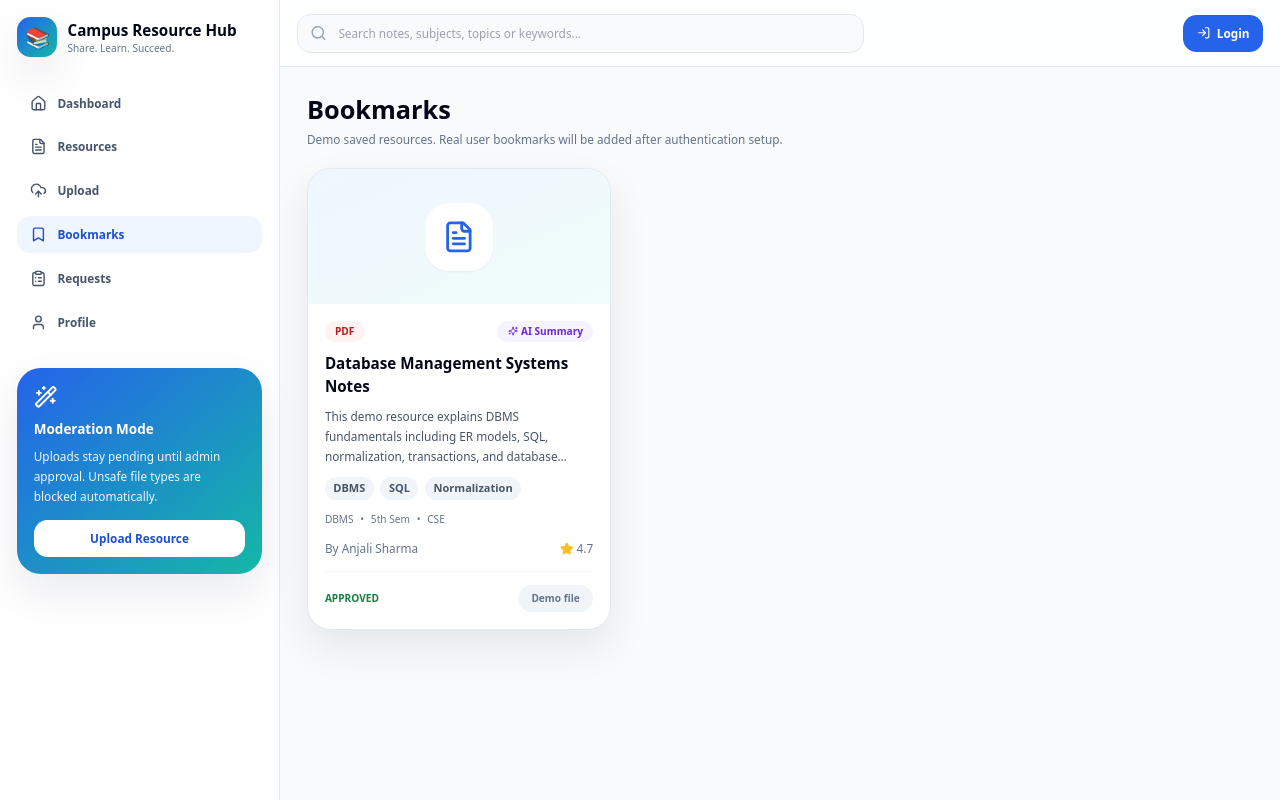
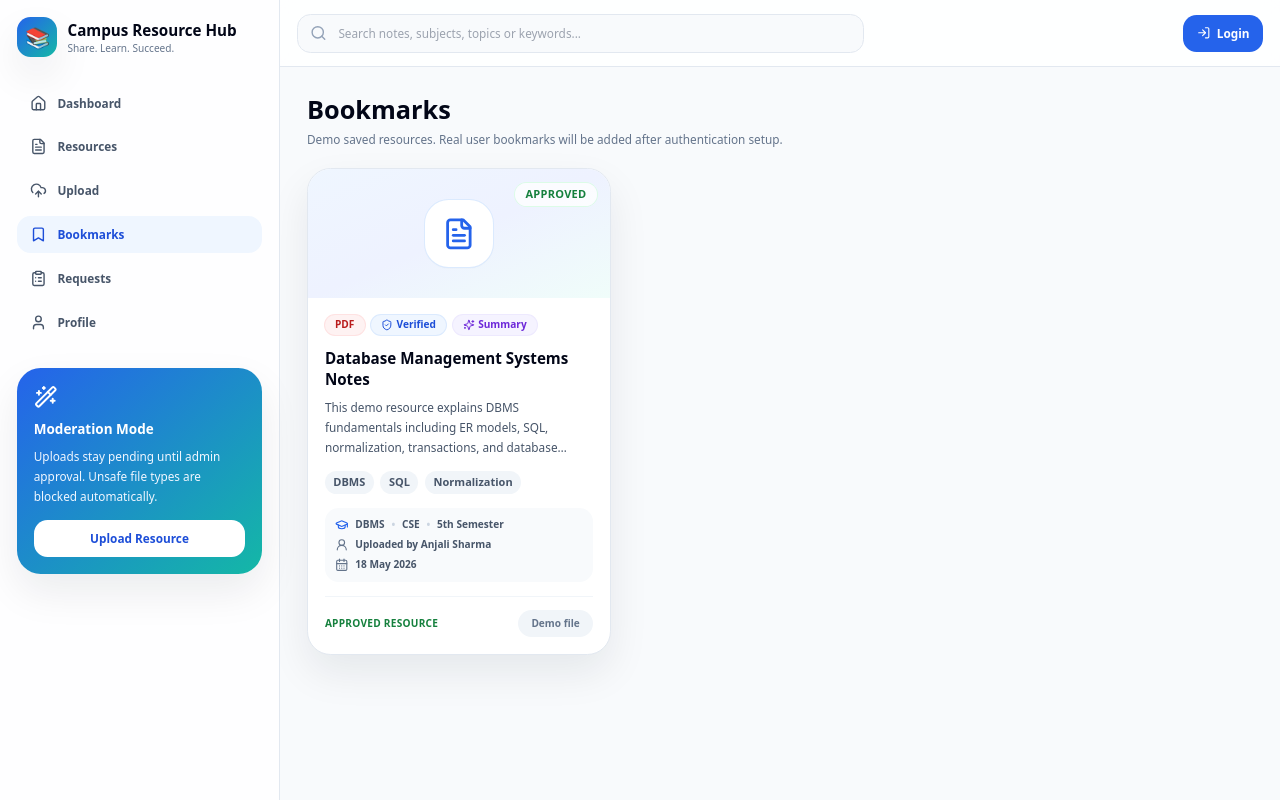
Before and after one commit to amanchoudhary92/secure-campus-resource-hub, a Next.js app: page /bookmarks in a window 1280 px wide. Built offline with nearby package versions, Linux system fonts and the light colour scheme; no server answers.

Commit message:
Polish resources page and resource cards

```diff
--- a/src/app/resources/page.tsx
+++ b/src/app/resources/page.tsx
@@ -1,27 +1,96 @@
+import { BookOpenCheck, FileText, ShieldCheck, UploadCloud } from "lucide-react";
 import { AppShell } from "@/components/layout/AppShell";
 import { ResourceBrowser } from "@/components/resources/ResourceBrowser";
 import { listResources } from "@/lib/db/supabase-admin";
 
+export const dynamic = "force-dynamic";
+export const revalidate = 0;
+
 type ResourcesPageProps = {
   searchParams?: Promise<{ q?: string }>;
 };
+
+function countUniqueSubjects(resources: Awaited<ReturnType<typeof listResources>>) {
+  return new Set(
+    resources
+      .map((resource) => resource.subject)
+      .filter(Boolean)
+  ).size;
+}
+
+function countPdfResources(resources: Awaited<ReturnType<typeof listResources>>) {
+  return resources.filter((resource) =>
+    String(resource.file_type || "").toLowerCase().includes("pdf")
+  ).length;
+}
 
 export default async function ResourcesPage({ searchParams }: ResourcesPageProps) {
   const resources = await listResources();
   const resolvedSearchParams = searchParams ? await searchParams : {};
   const initialQuery = typeof resolvedSearchParams?.q === "string" ? resolvedSearchParams.q : "";
 
+  const totalResources = resources.length;
+  const totalSubjects = countUniqueSubjects(resources);
+  const pdfResources = countPdfResources(resources);
+
   return (
     <AppShell>
       <section className="space-y-6">
-        <div className="flex flex-col gap-4 md:flex-row md:items-end md:justify-between">
-          <div>
-            <h1 className="text-3xl font-black text-slate-950">Academic Resources</h1>
-            <p className="mt-2 text-sm text-slate-500">Approved notes, PYQs, lab files, and academic documents.</p>
+        <div className="overflow-hidden rounded-[2rem] border border-slate-200 bg-gradient-to-br from-blue-600 via-indigo-600 to-slate-950 p-6 text-white shadow-soft md:p-8">
+          <div className="grid gap-6 lg:grid-cols-[1.5fr_1fr] lg:items-end">
+            <div>
+              <div className="inline-flex items-center gap-2 rounded-full bg-white/15 px-4 py-2 text-xs font-black uppercase tracking-[0.2em] text-blue-50 ring-1 ring-white/20">
+                <ShieldCheck className="h-4 w-4" />
+                Admin-approved resources only
+              </div>
+
+              <h1 className="mt-5 max-w-3xl text-3xl font-black leading-tight md:text-4xl">
+                Discover verified academic resources for your semester.
+              </h1>
+
+              <p className="mt-3 max-w-2xl text-sm font-medium leading-6 text-blue-50/90 md:text-base">
+                Browse approved notes, PYQs, lab files, and academic documents.
+                Every public resource goes through server-side validation and admin review before visibility.
+              </p>
+
+              <div className="mt-6 flex flex-wrap gap-3">
+                <a
+                  href="/upload"
+                  className="inline-flex items-center justify-center gap-2 rounded-2xl bg-white px-5 py-3 text-sm font-black text-blue-700 shadow-sm transition hover:bg-blue-50"
+                >
+                  <UploadCloud className="h-5 w-5" />
+                  Upload New Resource
+                </a>
+
+                <a
+                  href="/requests"
+                  className="inline-flex items-center justify-center rounded-2xl border border-white/25 bg-white/10 px-5 py-3 text-sm font-black text-white transition hover:bg-white/15"
+                >
+                  Request Missing Resource
+                </a>
+              </div>
+            </div>
+
+            <div className="grid grid-cols-3 gap-3">
+              <div className="rounded-3xl bg-white/12 p-4 ring-1 ring-white/15 backdrop-blur">
+                <BookOpenCheck className="mb-3 h-5 w-5 text-blue-100" />
+                <p className="text-2xl font-black">{totalResources}</p>
+                <p className="mt-1 text-xs font-bold text-blue-50/80">Approved</p>
+              </div>
+
+              <div className="rounded-3xl bg-white/12 p-4 ring-1 ring-white/15 backdrop-blur">
+                <FileText className="mb-3 h-5 w-5 text-blue-100" />
+                <p className="text-2xl font-black">{totalSubjects}</p>
+                <p className="mt-1 text-xs font-bold text-blue-50/80">Subjects</p>
+              </div>
+
+              <div className="rounded-3xl bg-white/12 p-4 ring-1 ring-white/15 backdrop-blur">
+                <FileText className="mb-3 h-5 w-5 text-blue-100" />
+                <p className="text-2xl font-black">{pdfResources}</p>
+                <p className="mt-1 text-xs font-bold text-blue-50/80">PDFs</p>
+              </div>
+            </div>
           </div>
-          <a href="/upload" className="inline-flex items-center justify-center rounded-2xl bg-blue-600 px-5 py-3 text-sm font-black text-white">
-            Upload New Resource
-          </a>
         </div>
 
         <ResourceBrowser resources={resources} initialQuery={initialQuery} />
--- a/src/components/resources/ResourceBrowser.tsx
+++ b/src/components/resources/ResourceBrowser.tsx
@@ -1,6 +1,7 @@
 "use client";
 
 import { useMemo, useState } from "react";
+import { Filter, RotateCcw, Search, SlidersHorizontal } from "lucide-react";
 import type { ResourceRow } from "@/lib/db/supabase-admin";
 import { ResourceCard } from "@/components/resources/ResourceCard";
 
@@ -29,12 +30,55 @@ function searchableText(resource: ResourceRow) {
   ].join(" "));
 }
 
-export function ResourceBrowser({ resources, initialQuery = "" }: { resources: ResourceRow[]; initialQuery?: string }) {
+function SelectFilter({
+  label,
+  value,
+  options,
+  onChange,
+}: {
+  label: string;
+  value: string;
+  options: string[];
+  onChange: (value: string) => void;
+}) {
+  return (
+    <label className="block">
+      <span className="mb-2 block text-xs font-black uppercase tracking-wide text-slate-500">
+        {label}
+      </span>
+      <select
+        value={value}
+        onChange={(event) => onChange(event.target.value)}
+        className="w-full rounded-2xl border border-slate-200 bg-white px-4 py-3 text-sm font-bold text-slate-700 outline-none ring-blue-100 transition focus:border-blue-500 focus:ring-4"
+      >
+        {options.map((item) => (
+          <option key={item}>{item}</option>
+        ))}
+      </select>
+    </label>
+  );
+}
+
+export function ResourceBrowser({
+  resources,
+  initialQuery = "",
+}: {
+  resources: ResourceRow[];
+  initialQuery?: string;
+}) {
   const [query, setQuery] = useState(initialQuery);
   const [branch, setBranch] = useState("All Branches");
   const [semester, setSemester] = useState("All Semesters");
   const [type, setType] = useState("All Types");
   const [sort, setSort] = useState("Most Relevant");
+
+  const activeFilterCount = [
+    query,
+    branch !== "All Branches" ? branch : "",
+    semester !== "All Semesters" ? semester : "",
+    type !== "All Types" ? type : "",
+    sort !== "Most Relevant" ? sort : "",
+  ].filter(Boolean).length;
 
   const filteredResources = useMemo(() => {
     const q = normalize(query);
@@ -76,41 +120,67 @@ export function ResourceBrowser({ resources, initialQuery = "" }: { resources: R
   }
 
   return (
-    <div className="space-y-5">
-      <div className="grid gap-3 md:grid-cols-2 xl:grid-cols-5">
-        <input
-          value={query}
-          onChange={(event) => setQuery(event.target.value)}
-          className="rounded-2xl border border-slate-200 px-4 py-3 outline-none ring-blue-100 focus:border-blue-500 focus:ring-4 md:col-span-2 xl:col-span-1"
-          placeholder="Search title, subject, tags, summary..."
-        />
+    <div className="space-y-6">
+      <div className="rounded-[1.75rem] border border-slate-200 bg-white p-4 shadow-soft md:p-5">
+        <div className="mb-4 flex flex-col gap-3 md:flex-row md:items-center md:justify-between">
+          <div>
+            <div className="inline-flex items-center gap-2 rounded-full bg-blue-50 px-3 py-1 text-xs font-black uppercase tracking-wide text-blue-700">
+              <SlidersHorizontal className="h-3.5 w-3.5" />
+              Smart filters
+            </div>
+            <h2 className="mt-3 text-xl font-black text-slate-950">
+              Find the right resource faster
+            </h2>
+            <p className="mt-1 text-sm text-slate-500">
+              Search by title, subject, tags, summary, semester, branch, or file name.
+            </p>
+          </div>
 
-        <select value={branch} onChange={(event) => setBranch(event.target.value)} className="rounded-2xl border border-slate-200 px-4 py-3 outline-none ring-blue-100 focus:border-blue-500 focus:ring-4">
-          {branches.map((item) => <option key={item}>{item}</option>)}
-        </select>
+          {activeFilterCount > 0 && (
+            <button
+              onClick={clearFilters}
+              className="inline-flex items-center justify-center gap-2 rounded-2xl bg-slate-100 px-4 py-3 text-xs font-black text-slate-700 transition hover:bg-slate-200"
+            >
+              <RotateCcw className="h-4 w-4" />
+              Clear filters
+            </button>
+          )}
+        </div>
 
-        <select value={semester} onChange={(event) => setSemester(event.target.value)} className="rounded-2xl border border-slate-200 px-4 py-3 outline-none ring-blue-100 focus:border-blue-500 focus:ring-4">
-          {semesters.map((item) => <option key={item}>{item}</option>)}
-        </select>
+        <div className="grid gap-3 lg:grid-cols-[1.4fr_1fr_1fr_1fr_1fr]">
+          <label className="block">
+            <span className="mb-2 block text-xs font-black uppercase tracking-wide text-slate-500">
+              Search
+            </span>
+            <div className="relative">
+              <Search className="pointer-events-none absolute left-4 top-1/2 h-4 w-4 -translate-y-1/2 text-slate-400" />
+              <input
+                value={query}
+                onChange={(event) => setQuery(event.target.value)}
+                className="w-full rounded-2xl border border-slate-200 bg-white py-3 pl-11 pr-4 text-sm font-bold text-slate-700 outline-none ring-blue-100 transition placeholder:text-slate-400 focus:border-blue-500 focus:ring-4"
+                placeholder="Search notes, PYQs, DBMS, CN..."
+              />
+            </div>
+          </label>
 
-        <select value={type} onChange={(event) => setType(event.target.value)} className="rounded-2xl border border-slate-200 px-4 py-3 outline-none ring-blue-100 focus:border-blue-500 focus:ring-4">
-          {resourceTypes.map((item) => <option key={item}>{item}</option>)}
-        </select>
-
-        <select value={sort} onChange={(event) => setSort(event.target.value)} className="rounded-2xl border border-slate-200 px-4 py-3 outline-none ring-blue-100 focus:border-blue-500 focus:ring-4">
-          {sortOptions.map((item) => <option key={item}>{item}</option>)}
-        </select>
+          <SelectFilter label="Branch" value={branch} options={branches} onChange={setBranch} />
+          <SelectFilter label="Semester" value={semester} options={semesters} onChange={setSemester} />
+          <SelectFilter label="Type" value={type} options={resourceTypes} onChange={setType} />
+          <SelectFilter label="Sort" value={sort} options={sortOptions} onChange={setSort} />
+        </div>
       </div>
 
-      <div className="flex flex-wrap items-center justify-between gap-3 text-sm text-slate-500">
+      <div className="flex flex-wrap items-center justify-between gap-3 rounded-3xl border border-slate-200 bg-white px-5 py-4 text-sm text-slate-500 shadow-soft">
         <p>
-          Showing <b className="text-slate-900">{filteredResources.length}</b> of <b className="text-slate-900">{resources.length}</b> approved resources
+          Showing{" "}
+          <b className="text-slate-950">{filteredResources.length}</b> of{" "}
+          <b className="text-slate-950">{resources.length}</b> approved resources
         </p>
-        {(query || branch !== "All Branches" || semester !== "All Semesters" || type !== "All Types" || sort !== "Most Relevant") && (
-          <button onClick={clearFilters} className="rounded-2xl bg-slate-100 px-4 py-2 text-xs font-black text-slate-700 hover:bg-slate-200">
-            Clear filters
-          </button>
-        )}
+
+        <div className="inline-flex items-center gap-2 rounded-full bg-slate-50 px-3 py-2 text-xs font-black text-slate-600">
+          <Filter className="h-4 w-4 text-blue-600" />
+          {activeFilterCount} active filter{activeFilterCount === 1 ? "" : "s"}
+        </div>
       </div>
 
       {filteredResources.length ? (
@@ -120,9 +190,28 @@ export function ResourceBrowser({ resources, initialQuery = "" }: { resources: R
           ))}
         </div>
       ) : (
-        <div className="rounded-3xl border border-dashed border-slate-300 bg-white p-10 text-center shadow-soft">
-          <h3 className="text-xl font-black text-slate-950">No resources found</h3>
-          <p className="mt-2 text-sm text-slate-500">Try a different keyword, branch, semester, or resource type.</p>
+        <div className="rounded-[1.75rem] border border-dashed border-slate-300 bg-white p-10 text-center shadow-soft">
+          <div className="mx-auto grid h-14 w-14 place-items-center rounded-2xl bg-slate-100 text-slate-500">
+            <Search className="h-6 w-6" />
+          </div>
+          <h3 className="mt-4 text-xl font-black text-slate-950">No resources found</h3>
+          <p className="mx-auto mt-2 max-w-md text-sm leading-6 text-slate-500">
+            Try a different keyword, branch, semester, or resource type. You can also request missing material from the Requests page.
+          </p>
+          <div className="mt-5 flex justify-center gap-3">
+            <button
+              onClick={clearFilters}
+              className="rounded-2xl bg-slate-100 px-4 py-2 text-xs font-black text-slate-700 hover:bg-slate-200"
+            >
+              Reset filters
+            </button>
+            <a
+              href="/requests"
+              className="rounded-2xl bg-blue-600 px-4 py-2 text-xs font-black text-white hover:bg-blue-700"
+            >
+              Request resource
+            </a>
+          </div>
         </div>
       )}
     </div>
--- a/src/components/resources/ResourceCard.tsx
+++ b/src/components/resources/ResourceCard.tsx
@@ -1,69 +1,119 @@
-import { FileText, Sparkles, Star } from "lucide-react";
+import { CalendarDays, FileText, GraduationCap, ShieldCheck, Sparkles, UserRound } from "lucide-react";
 import type { ResourceRow } from "@/lib/db/supabase-admin";
 import { DownloadButton } from "@/components/resources/DownloadButton";
 
 const fileColors: Record<string, string> = {
-  pdf: "bg-red-50 text-red-700",
-  docx: "bg-blue-50 text-blue-700",
-  pptx: "bg-orange-50 text-orange-700",
-  txt: "bg-slate-100 text-slate-700",
+  pdf: "bg-red-50 text-red-700 ring-red-100",
+  docx: "bg-blue-50 text-blue-700 ring-blue-100",
+  pptx: "bg-orange-50 text-orange-700 ring-orange-100",
+  txt: "bg-slate-100 text-slate-700 ring-slate-200",
 };
 
+function formatDate(value?: string | null) {
+  if (!value) return "Recently added";
+
+  try {
+    return new Intl.DateTimeFormat("en-IN", {
+      day: "2-digit",
+      month: "short",
+      year: "numeric",
+    }).format(new Date(value));
+  } catch {
+    return "Recently added";
+  }
+}
+
+function getFileTypeLabel(type?: string | null) {
+  const normalized = String(type || "file").toLowerCase();
+  return normalized.replace(".", "").toUpperCase();
+}
+
 export function ResourceCard({ resource }: { resource: ResourceRow }) {
-  const type = resource.file_type.toLowerCase();
+  const type = String(resource.file_type || "txt").toLowerCase();
   const summary = resource.summary || resource.description;
   const keywords = resource.keywords?.length ? resource.keywords : resource.tags;
 
   return (
-    <article className="overflow-hidden rounded-3xl border border-slate-200 bg-white shadow-soft">
-      <div className="grid h-40 place-items-center bg-gradient-to-br from-blue-50 to-teal-50">
-        <div className="grid h-20 w-20 place-items-center rounded-3xl bg-white text-blue-600 shadow-sm">
-          <FileText className="h-10 w-10" />
+    <article className="group overflow-hidden rounded-3xl border border-slate-200 bg-white shadow-soft transition hover:-translate-y-1 hover:border-blue-200 hover:shadow-lg">
+      <div className="relative overflow-hidden bg-gradient-to-br from-blue-50 via-indigo-50 to-teal-50 p-5">
+        <div className="absolute right-4 top-4 rounded-full bg-white/80 px-3 py-1 text-[11px] font-black uppercase tracking-wide text-green-700 ring-1 ring-green-100">
+          {resource.status}
+        </div>
+
+        <div className="grid h-28 place-items-center">
+          <div className="grid h-20 w-20 place-items-center rounded-3xl bg-white text-blue-600 shadow-sm ring-1 ring-blue-100 transition group-hover:scale-105">
+            <FileText className="h-10 w-10" />
+          </div>
         </div>
       </div>
 
-      <div className="p-5">
-        <div className="flex items-center justify-between gap-3">
-          <span className={`rounded-full px-3 py-1 text-xs font-black uppercase ${fileColors[type] || fileColors.txt}`}>
-            {type}
+      <div className="space-y-4 p-5">
+        <div className="flex flex-wrap items-center gap-2">
+          <span className={`rounded-full px-3 py-1 text-xs font-black uppercase ring-1 ${fileColors[type] || fileColors.txt}`}>
+            {getFileTypeLabel(type)}
           </span>
+
+          <span className="inline-flex items-center gap-1 rounded-full bg-blue-50 px-3 py-1 text-xs font-black text-blue-700 ring-1 ring-blue-100">
+            <ShieldCheck className="h-3.5 w-3.5" />
+            Verified
+          </span>
+
           {resource.summary_status === "GENERATED" && (
-            <span className="inline-flex items-center gap-1 rounded-full bg-violet-50 px-3 py-1 text-xs font-black text-violet-700">
-              <Sparkles className="h-3 w-3" /> AI Summary
+            <span className="inline-flex items-center gap-1 rounded-full bg-violet-50 px-3 py-1 text-xs font-black text-violet-700 ring-1 ring-violet-100">
+              <Sparkles className="h-3.5 w-3.5" />
+              Summary
             </span>
           )}
         </div>
 
-        <h3 className="mt-3 line-clamp-2 text-lg font-black text-slate-950">{resource.title}</h3>
-        <p className="mt-2 line-clamp-3 text-sm leading-6 text-slate-600">{summary}</p>
+        <div>
+          <h3 className="line-clamp-2 text-lg font-black leading-snug text-slate-950">
+            {resource.title}
+          </h3>
+          <p className="mt-2 line-clamp-3 text-sm leading-6 text-slate-600">
+            {summary}
+          </p>
+        </div>
 
         {keywords?.length ? (
-          <div className="mt-3 flex flex-wrap gap-2">
+          <div className="flex flex-wrap gap-2">
             {keywords.slice(0, 4).map((keyword) => (
-              <span key={keyword} className="rounded-full bg-slate-100 px-2.5 py-1 text-[11px] font-bold text-slate-600">
+              <span
+                key={keyword}
+                className="rounded-full bg-slate-100 px-2.5 py-1 text-[11px] font-bold text-slate-600"
+              >
                 {keyword}
               </span>
             ))}
           </div>
         ) : null}
 
-        <div className="mt-4 flex flex-wrap items-center gap-2 text-xs text-slate-500">
-          <span>{resource.subject}</span>
-          <span>•</span>
-          <span>{resource.semester} Sem</span>
-          <span>•</span>
-          <span>{resource.branch}</span>
+        <div className="grid gap-2 rounded-2xl bg-slate-50 p-3 text-xs font-bold text-slate-600">
+          <div className="flex items-center gap-2">
+            <GraduationCap className="h-4 w-4 text-blue-600" />
+            <span>{resource.subject}</span>
+            <span className="text-slate-300">•</span>
+            <span>{resource.branch}</span>
+            <span className="text-slate-300">•</span>
+            <span>{resource.semester} Semester</span>
+          </div>
+
+          <div className="flex items-center gap-2">
+            <UserRound className="h-4 w-4 text-slate-500" />
+            <span>Uploaded by {resource.uploaded_by_name || "Student"}</span>
+          </div>
+
+          <div className="flex items-center gap-2">
+            <CalendarDays className="h-4 w-4 text-slate-500" />
+            <span>{formatDate(resource.created_at)}</span>
+          </div>
         </div>
 
-        <div className="mt-4 flex items-center justify-between text-sm text-slate-500">
-          <span>By {resource.uploaded_by_name}</span>
-          <span className="flex items-center gap-1">
-            <Star className="h-4 w-4 fill-amber-400 text-amber-400" /> 4.7
+        <div className="flex items-center justify-between border-t border-slate-100 pt-4">
+          <span className="text-xs font-black uppercase tracking-wide text-green-700">
+            Approved resource
           </span>
-        </div>
 
-        <div className="mt-4 flex items-center justify-between border-t border-slate-100 pt-4">
-          <span className="text-xs font-bold text-green-700">{resource.status}</span>
           {resource.storage_key ? (
             <DownloadButton resourceId={resource.id} />
           ) : (
```
Also changed, not shown: src/components/resources/DownloadButton.tsx (+33 -7 lines).
